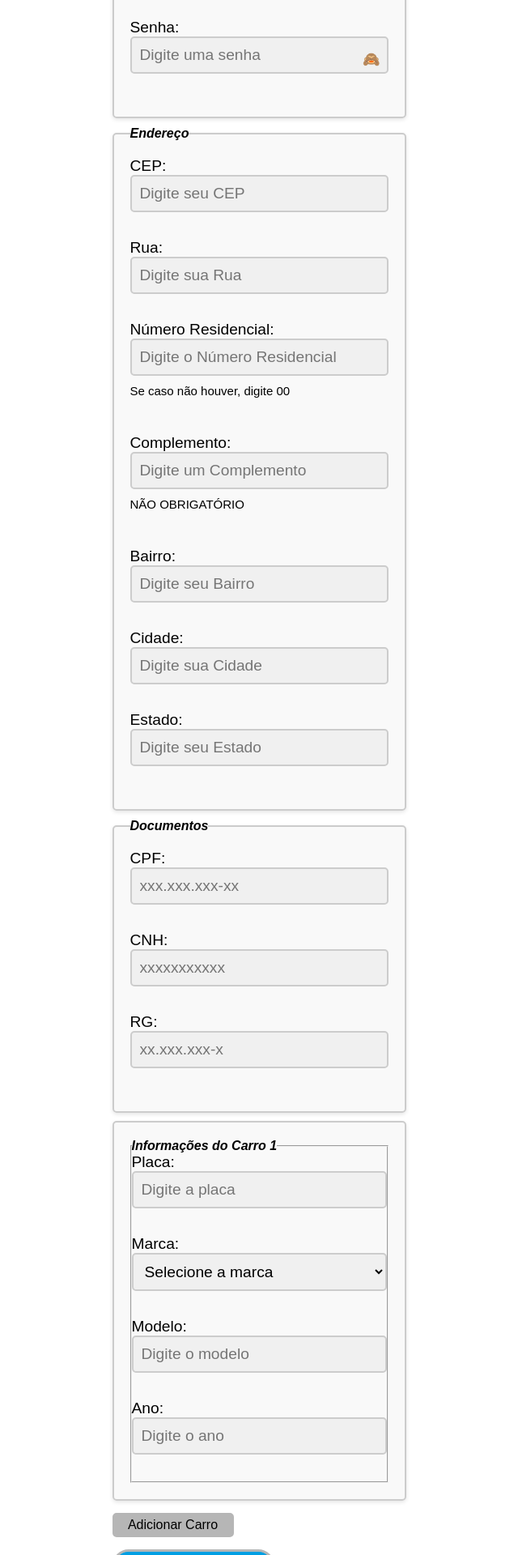
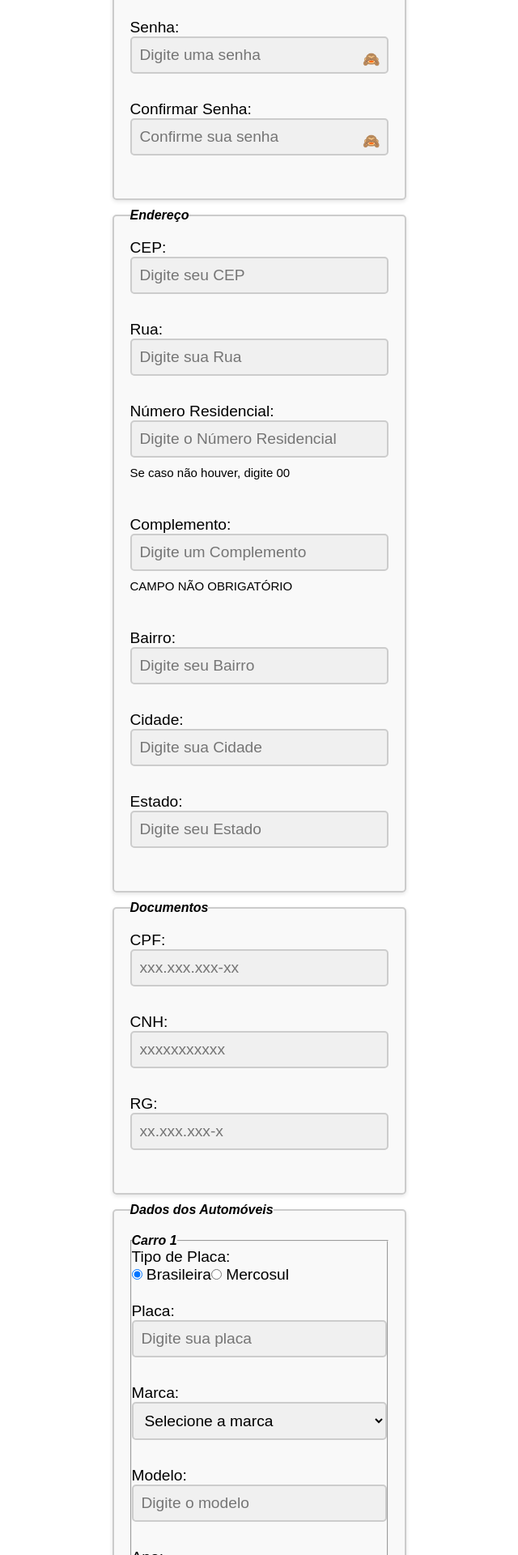
Before and after one commit to thejaobiell/sprint4-frontend, a Next.js app: page /Cadastro in a window 1280 px wide. Shown: the part 720-2640 px from the top of the page at 81% size, without its empty margins (342-982 px from the left). Built offline with nearby package versions, Linux system fonts and the light colour scheme.

Commit message:
arrumei os erros

```diff
--- a/src/app/Cadastro/Cadastro.module.css
+++ b/src/app/Cadastro/Cadastro.module.css
@@ -1,4 +1,4 @@
-.letrinhas{
+.letrinhas {
     font-size: 15px;
 }
 
@@ -142,9 +142,10 @@
 }
 
 @media (min-width: 1200px) {
-    .label{
+    .label {
         font-size: 1.2rem;
     }
+
     .forms {
         padding: 25px;
     }
--- a/src/app/Cadastro/CarroForm.tsx
+++ b/src/app/Cadastro/CarroForm.tsx
@@ -1,4 +1,5 @@
-import React from 'react';
+import React, { useState } from 'react';
+import InputMask from 'react-input-mask';
 import styles from "./Cadastro.module.css";
 
 interface CarroFormProps {
@@ -10,24 +11,54 @@ interface CarroFormProps {
 }
 
 const CarroForm: React.FC<CarroFormProps> = ({ index, carro, handleInputChange, removerCarro, carros }) => {
+    const [placaTipo, setPlacaTipo] = useState<'mercosul' | 'brasileira'>('brasileira');
+
     const handleUppercaseInput = (e: React.ChangeEvent<HTMLInputElement>) => {
         e.target.value = e.target.value.toUpperCase();
         handleInputChange(index, e);
     };
 
+    const handlePlacaTipoChange = (e: React.ChangeEvent<HTMLInputElement>) => {
+        setPlacaTipo(e.target.value as 'mercosul' | 'brasileira');
+    };
+
+    const handleAnoInput = (e: React.FormEvent<HTMLInputElement>) => {
+        const target = e.target as HTMLInputElement;
+        const input = target.value.replace(/[^0-9]/g, '');
+        target.value = input.slice(0, 4);
+    };
+
     return (
         <fieldset className={styles.formGroup}>
-            <legend className={styles.legenda}>Informações do Carro {index + 1}</legend>
+            <legend className={styles.legenda}>Carro {index + 1}</legend>
+
+            <label className={styles.label}>
+                Tipo de Placa: <br />
+                <input
+                    type="radio"
+                    name={`placaTipo-${index}`}
+                    value="brasileira"
+                    checked={placaTipo === 'brasileira'}
+                    onChange={handlePlacaTipoChange}
+                /> Brasileira
+                <input
+                    type="radio"
+                    name={`placaTipo-${index}`}
+                    value="mercosul"
+                    checked={placaTipo === 'mercosul'}
+                    onChange={handlePlacaTipoChange}
+                /> Mercosul
+            </label> <br/>
 
             <label className={styles.label}>
                 Placa: <br />
-                <input
+                <InputMask
                     type="text"
                     name="placa"
                     value={carro.placa}
                     onChange={handleUppercaseInput}
-                    placeholder="Digite a placa"
-                    maxLength={7}
+                    mask={placaTipo === 'mercosul' ? 'aaa9a99' : 'aaa9999'}
+                    placeholder="Digite sua placa"
                     required
                     className={styles.inputField}
                 />
@@ -93,6 +124,7 @@ const CarroForm: React.FC<CarroFormProps> = ({ index, carro, handleInputChange,
                     name="ano"
                     value={carro.ano}
                     onChange={(e) => handleInputChange(index, e)}
+                    onInput={handleAnoInput}
                     placeholder="Digite o ano"
                     required
                     className={styles.inputField}
@@ -100,6 +132,8 @@ const CarroForm: React.FC<CarroFormProps> = ({ index, carro, handleInputChange,
                     max="2025"
                 />
             </label> <br/>
+
+
 
             {carros.length > 1 && (
                 <button
--- a/src/app/Cadastro/page.tsx
+++ b/src/app/Cadastro/page.tsx
@@ -12,6 +12,7 @@ const Cadastro = () => {
     const [genero, setGenero] = useState('');
     const [email, setEmail] = useState('');
     const [senha, setSenha] = useState('');
+    const [confirmarSenha, setConfirmarSenha] = useState('');
     const [cpf, setCpf] = useState('');
     const [cnh, setCnh] = useState('');
     const [rg, setRg] = useState('');
@@ -23,7 +24,8 @@ const Cadastro = () => {
     const [cidade, setCidade] = useState('');
     const [estado, setEstado] = useState('');
     const [carros, setCarros] = useState([{ placa: '', marca: '', modelo: '', ano: '' }]);
-    const [showPassword, setShowPassword] = useState(false);
+    const [mostrarSenha, setMostrarSenha] = useState(false);
+    const [mostrarSenha2, setMostrarSenha2] = useState(false);
 
     useEffect(() => {
         document.title = "Cadastro - DiagnosCAR";
@@ -53,17 +55,25 @@ const Cadastro = () => {
     };
 
 
-    const togglePasswordVisibility = () => {
-        setShowPassword(!showPassword);
+    const VisibilidadeSenha = () => {
+        setMostrarSenha(!mostrarSenha);
+    };
+    const VisibilidadeSenha2 = () => {
+        setMostrarSenha2(!mostrarSenha2);
     };
 
     const handleRegister = (e: React.FormEvent) => {
         e.preventDefault();
 
-    if (senha.length < 6) {
-        alert("A senha deve ter pelo menos 6 caracteres.");
-        return;
-    }
+        if (senha.length < 6) {
+            alert("A senha deve ter pelo menos 6 caracteres.");
+            return;
+        }
+
+        if (senha !== confirmarSenha) {
+            alert("As senhas não coincidem.");
+            return;
+        }
 
     const endereco = {
         rua,
@@ -93,6 +103,27 @@ const Cadastro = () => {
         router.push('/Login');
     };
 
+    const validateCPF = async (cpf : string) => {
+        const url = `https://api.invertexto.com/v1/validator?token=15954%7Ccn6MHn9gJdaEfq1vX78gt3g7PEXv8XZ7&value=${cpf}&type=cpf`;
+
+        try {
+            const response = await fetch(url);
+            const data = await response.json();
+            console.log(data)
+
+            if (data.valid) {
+                return true;
+            } else {
+                alert('CPF inválido');
+                return false;
+            }
+        } catch (error) {
+            console.error("Erro ao validar o CPF:", error);
+            alert('Erro ao validar o CPF. Por favor, tente novamente.');
+            return false;
+        }
+    };
+
     const buscaCep = async (e: React.ChangeEvent<HTMLInputElement>) => {
         const cepUSER = e.target.value.replace(/\D/g, '');
         setCep(cepUSER);
@@ -101,6 +132,8 @@ const Cadastro = () => {
             try {
                 const response = await fetch(`https://viacep.com.br/ws/${cepUSER}/json/`);
                 const dadosCEP = await response.json();
+                console.log(dadosCEP)
+
 
                 if (!dadosCEP.erro) {
                     setRua(dadosCEP.logradouro);
@@ -119,7 +152,7 @@ const Cadastro = () => {
             <section className={styles.forms}>
                 <form onSubmit={handleRegister}>
                     <fieldset className={styles.fieldset}>
-                        <legend className={styles.legenda}>Informações Pessoais</legend>
+                        <legend className={styles.legenda}>Dados Pessoais</legend>
 
                         <label className={styles.label}> Nome: <br />
                             <input
@@ -188,7 +221,7 @@ const Cadastro = () => {
                         <label className={styles.label}>Senha: <br />
                             <div className={styles.passwordWrapper}>
                                 <input
-                                    type={showPassword ? 'text' : 'password'}
+                                    type={mostrarSenha ? 'text' : 'password'}
                                     name="senha"
                                     placeholder="Digite uma senha"
                                     value={senha}
@@ -198,10 +231,31 @@ const Cadastro = () => {
                                 />
                                 <button
                                     type="button"
-                                    onClick={togglePasswordVisibility}
+                                    onClick={VisibilidadeSenha}
                                     className={styles.toggleButton}
                                 >
-                                    {showPassword ? '👁️' : '🙈'}
+                                    {mostrarSenha ? '👁️' : '🙈'}
+                                </button>
+                            </div>
+                        </label><br/>
+
+                        <label className={styles.label}>Confirmar Senha: <br />
+                            <div className={styles.passwordWrapper}>
+                                <input
+                                    type={mostrarSenha2 ? 'text' : 'password'}
+                                    name="confirmarSenha"
+                                    placeholder="Confirme sua senha"
+                                    value={confirmarSenha}
+                                    onChange={(e) => setConfirmarSenha(e.target.value)}
+                                    required
+                                    className={styles.inputField}
+                                />
+                                <button
+                                    type="button"
+                                    onClick={VisibilidadeSenha2}
+                                    className={styles.toggleButton}
+                                >
+                                    {mostrarSenha2 ? '👁️' : '🙈'}
                                 </button>
                             </div>
                         </label><br/>
@@ -257,7 +311,7 @@ const Cadastro = () => {
                                 onChange={(e) => setComplemento(e.target.value)}
                                 className={styles.inputField}
                             />
-                        <p className={styles.letrinhas}>NÃO OBRIGATÓRIO</p> <br />
+                        <p className={styles.letrinhas}>CAMPO NÃO OBRIGATÓRIO</p> <br />
                         </label><br/>
 
                         <label className={styles.label}> Bairro: <br />
@@ -308,10 +362,18 @@ const Cadastro = () => {
                                 placeholder="xxx.xxx.xxx-xx"
                                 value={cpf}
                                 onChange={(e) => setCpf(e.target.value)}
+                                onBlur={async () => {
+                                    const cpfSemFormatacao = cpf.replace(/\D/g, '');
+                                    const isValid = await validateCPF(cpfSemFormatacao);
+                                    if (!isValid) {
+                                        setCpf('');
+                                    }
+}}
                                 required
                                 className={styles.inputField}
                             />
                         </label><br/>
+
 
                         <label className={styles.label}>CNH: <br />
                             <InputMask
@@ -342,6 +404,7 @@ const Cadastro = () => {
 
                     {carros.map((carro, index) => (
                         <fieldset className={styles.fieldset} key={index}>
+                            <legend className={styles.legenda}>Dados dos Automóveis</legend>
                             <CarroForm
                                 index={index}
                                 carro={carro}
--- a/src/app/Guincho/page.tsx
+++ b/src/app/Guincho/page.tsx
@@ -35,7 +35,7 @@ const Guincho: React.FC = () => {
   const [localizacaoObtida, setLocalizacaoObtida] = useState<boolean>(false);
 
   const obterLocalizacao = () => {
-    if (navigator.geolocation) {
+    if (typeof window !== "undefined" && navigator.geolocation) {
       navigator.geolocation.getCurrentPosition(
         (position) => {
           const latitude = position.coords.latitude;
@@ -53,7 +53,6 @@ const Guincho: React.FC = () => {
               if (road) {
                 setEndereco(`${road || ''}, ${suburb || ''}, ${city || ''}, ${state || ''}, ${postcode || ''}`);
               } else if (postcode) {
-                // Se não retornar o nome da rua, usar o CEP para buscar no ViaCEP
                 fetch(`https://viacep.com.br/ws/${postcode}/json/`)
                   .then(response => response.json())
                   .then(dataViaCEP => {
@@ -79,6 +78,7 @@ const Guincho: React.FC = () => {
       setErro('Geolocalização não é suportada pelo navegador.');
     }
   };
+
 
   return (
     <div className={styles.container}>
--- a/src/app/page.tsx
+++ b/src/app/page.tsx
@@ -1,4 +1,4 @@
-'use client';
+'use client'
 import { useEffect } from 'react';
 import styles from './Menu/Menu.module.css';
 import Link from 'next/link';
```
Also changed, not shown: src/app/ObrigadoPorUsar/Page.tsx (+8 -11 lines), src/app/Dashboard/page.tsx (line endings or trailing spaces), src/app/Pre-Diagnostico/PreDiagnostico.module.css (line endings or trailing spaces), src/app/Pre-Diagnostico/page.tsx (line endings or trailing spaces).
